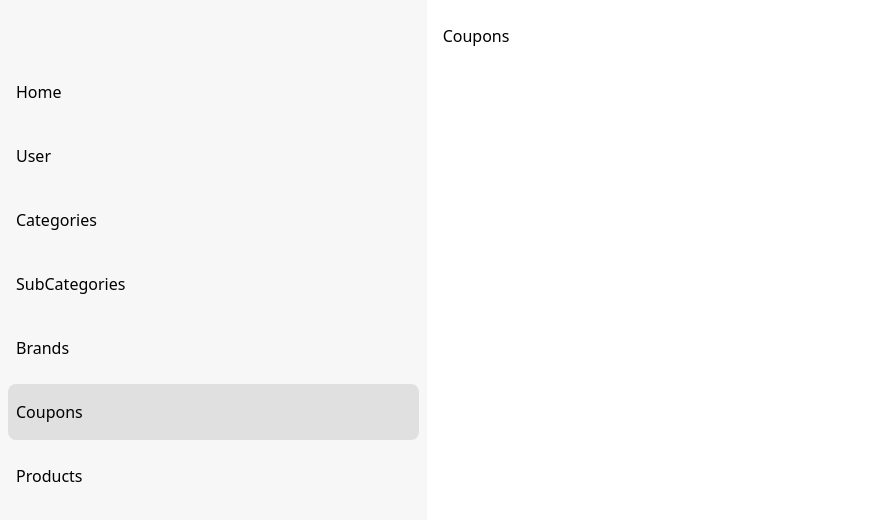
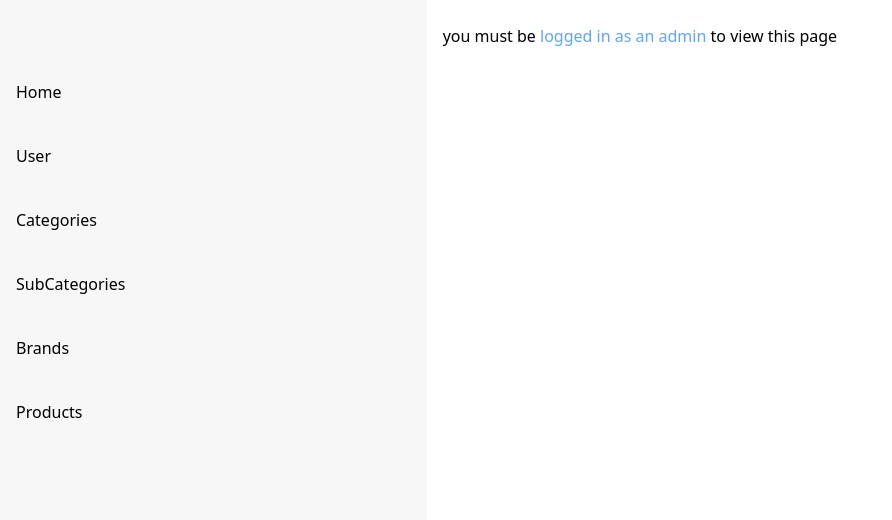
Before and after one commit to YahyaDalbah/ecommerce-dashboard, a React (Create React App) app: page /coupons in a window 1280 px wide. Shown: the top 520 px of the page, without its empty margins (0-892 px from the left). Built offline with nearby package versions, Linux system fonts and the light colour scheme; no server answers.

Commit message:
added protected routes

```diff
--- /dev/null
+++ b/src/auth/AdminPrivateRoute.jsx
@@ -0,0 +1,12 @@
+import { useUserData } from "../provider/UserProvider.jsx";
+import NotAuthedPage from "./NotAuthedPage.jsx";
+
+const AdminPrivateRoute = ({ Component }) => {  //could change it a single privateRoute with a `isAdmin` boolean prop
+  const { user } = useUserData();
+  return user && user.role === "admin" ? (
+    <Component />
+  ) : (
+    <NotAuthedPage linkText={"logged in as an admin"} />
+  );
+};
+export default AdminPrivateRoute;
--- /dev/null
+++ b/src/auth/NotAuthedPage.jsx
@@ -0,0 +1,14 @@
+import React from "react";
+import { Link } from "react-router-dom";
+
+export default function NotAuthedPage({ linkText }) {
+  return (
+    <p>
+      you must be{" "}
+      <Link className="text-blue-400" to={"/user"}>
+        {linkText}
+      </Link>{" "}
+      to view this page
+    </p>
+  );
+}
--- /dev/null
+++ b/src/auth/UserPrivateRoute.jsx
@@ -0,0 +1,12 @@
+import { useUserData } from "../provider/UserProvider.jsx";
+import NotAuthedPage from "./NotAuthedPage.jsx";
+
+const UserPrivateRoute = ({ Component }) => {
+  const { user } = useUserData();
+  return user && user.role === "user" ? (
+    <Component />
+  ) : (
+    <NotAuthedPage linkText={"logged in as a user"} />
+  );
+};
+export default UserPrivateRoute;
--- a/src/index.jsx
+++ b/src/index.jsx
@@ -16,6 +16,8 @@ import AuthProvider from "./provider/AuthProvider.jsx";
 import RecoverPassword from "./components/RecoverPassword.jsx";
 import PasswordChanged from "./components/PasswordChanged.jsx";
 import UserProvider from "./provider/UserProvider.jsx";
+import UserPrivateRoute from "./auth/UserPrivateRoute.jsx";
+import AdminPrivateRoute from "./auth/AdminPrivateRoute.jsx";
 
 
 export const BASEURL = "https://ecommerce-api-three-drab.vercel.app";
@@ -56,7 +58,7 @@ const router = createBrowserRouter([
       },
       {
         path: "/coupons",
-        element: <Coupons />,
+        element: <AdminPrivateRoute Component={Coupons} />,
       },
       {
         path: "/products",
@@ -64,7 +66,7 @@ const router = createBrowserRouter([
       },
       {
         path: "/cart",
-        element: <Cart />,
+        element: <UserPrivateRoute Component={Cart} />,
       },
     ],
   },
--- a/src/pageSections/Nav.jsx
+++ b/src/pageSections/Nav.jsx
@@ -1,6 +1,8 @@
 import React from "react";
 import NavCustomLink from "../UIcomponents/NavCustomLink.jsx";
+import { useUserData } from "../provider/UserProvider.jsx";
 export default function Nav() {
+  const { user } = useUserData();
   return (
     <nav className="flex flex-col px-2 py-3 gap-y-2 bg-navGray h-svh pt-16">
       <NavCustomLink to={"/"}>Home</NavCustomLink>
@@ -8,9 +10,13 @@ export default function Nav() {
       <NavCustomLink to={"/categories"}>Categories</NavCustomLink>
       <NavCustomLink to={"/subCategories"}>SubCategories</NavCustomLink>
       <NavCustomLink to={"/brands"}>Brands</NavCustomLink>
-      <NavCustomLink to={"/coupons"}>Coupons</NavCustomLink>
+      {user && user.role === "admin" && (
+        <NavCustomLink to={"/coupons"}>Coupons (admin only)</NavCustomLink>
+      )}
       <NavCustomLink to={"/products"}>Products</NavCustomLink>
-      {/* <NavCustomLink to={"/cart"}>Cart</NavCustomLink> */}
+      {user && user.role === "user" && (
+        <NavCustomLink to={"/cart"}>Cart (user only)</NavCustomLink>
+      )}
     </nav>
   );
 }
--- a/src/provider/UserProvider.jsx
+++ b/src/provider/UserProvider.jsx
@@ -6,24 +6,32 @@ import { useAuth } from "./AuthProvider.jsx";
 const UserContext = createContext();
 
 export default function UserProvider({ children }) {
-  const [user, setUser] = useState("");
+  const [user, setUser] = useState({email: "",userName: "",role: "",confirmEmail: ""});
   const { token } = useAuth();
   const [loading, setLoading] = useState(false);
   async function getUserData() {
-    setLoading(true)
+    setLoading(true);
     try {
       const user = (await axios.get(`${BASEURL}/user`)).data;
       setUser(user);
     } catch (err) {
       console.error(err);
     }
-    setLoading(false)
+    setLoading(false);
   }
   useEffect(() => {
-    if (token) axios.defaults.headers.common["token"] = "yahya__" + token;
-    getUserData();
+    if (token) {
+      axios.defaults.headers.common["token"] = "yahya__" + token;
+      getUserData();
+    }else{
+      setUser({ email: "", userName: "", role: "", confirmEmail: "" });
+    }
   }, [token]);
-  return <UserContext.Provider value={{user,loading}}>{children}</UserContext.Provider>;
+  return (
+    <UserContext.Provider value={{ user, loading }}>
+      {children}
+    </UserContext.Provider>
+  );
 }
 
 export function useUserData() {
```
